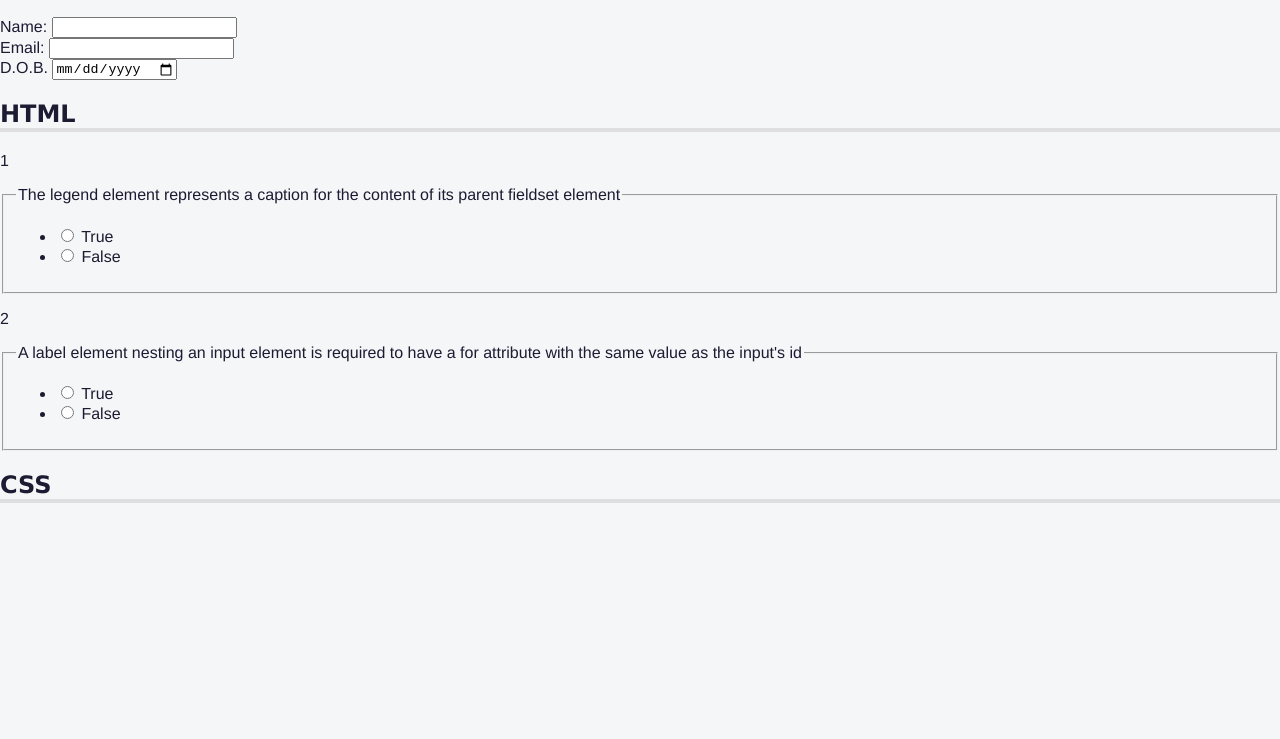
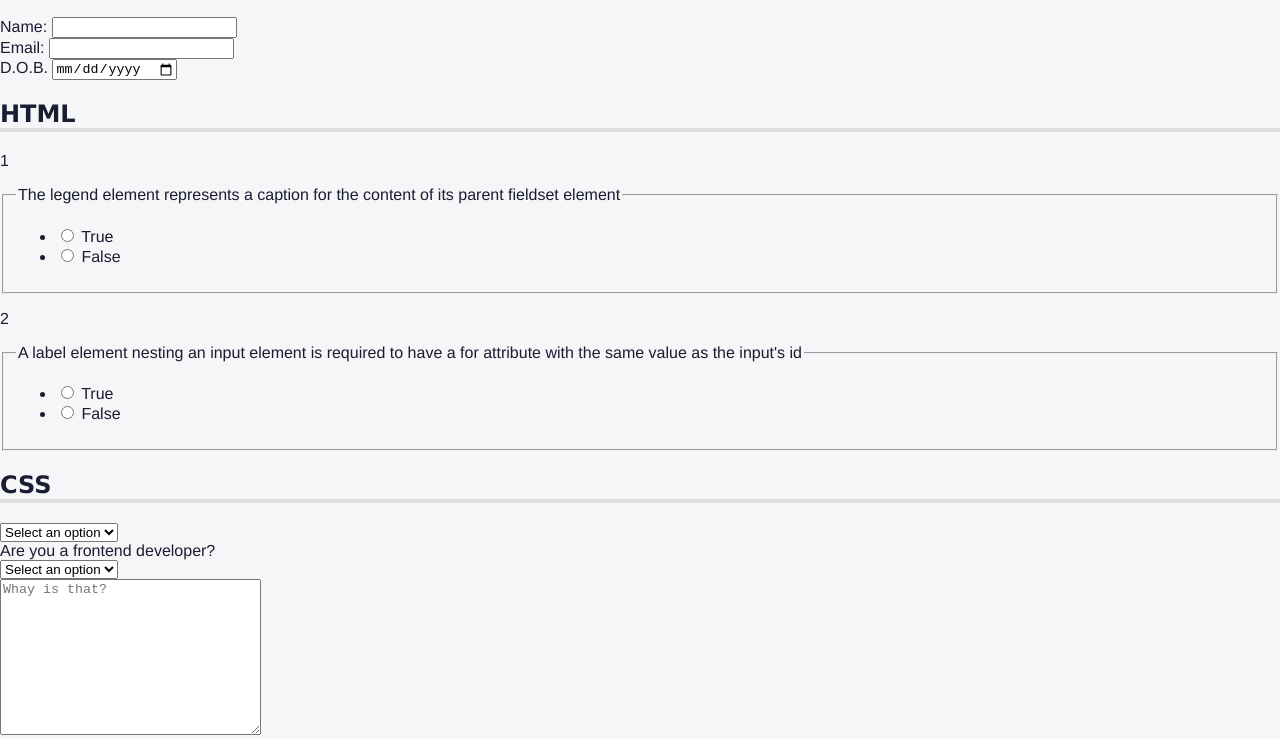
Before and after one commit to Tanqueta88/AccessibilityWebPage, a plain HTML site: page index.html in a window 1280 px wide. Shown: the part 105-844 px from the top of the page. Before the commit the page ends 800 px from the top, so only its background shows below. Drawn offline with Linux system fonts and the light colour scheme.

Commit message:
label elements, link, and  textarea.

```diff
--- a/index.html
+++ b/index.html
@@ -89,7 +89,40 @@
             </section>
             <section role="region" aria-labelledby="css-questions">
                 <h2 id="css-questions">CSS</h2>
+                <div class="formrow">
+                    <div class="question-block">
+                    </div>
+                    <div class="answer">
+                    </div>
+                    <div class="question-block"> <label for=""></label>
+                        <label for="" contextmenu=""></label>
+                    </div>
+                    <div class="answer">
+                        <select name="" id="" required>
+                            <option value="">Select an option</option>
+                            <option value="yes">Yes</option>
+                            <option value="no">No</option>
+                        </select>
+
+                    </div>
+                </div>
             </section>
+
+            <div class="question-block">
+                <label>Are you a frontend developer?</label>
+            </div>
+            <div class="answer">
+                <select required name="selc">
+                    <option value="">Select an option</option>
+                    <option value="yes">Yes</option>
+                    <option value="no">No</option>
+                </select>
+            </div>
+
+            <div class="answer">
+                <textarea name="" id="" cols="30" rows="10" placeholder="Whay is that?"></textarea>
+            </div>
+
         </form>
     </main>
 </body>
--- a/styles.css
+++ b/styles.css
@@ -55,3 +55,7 @@ h2 {
   white-space: nowrap;
   border: 0;
 }
+
+----------------------::before p {
+  content: "Question #";
+}
```
